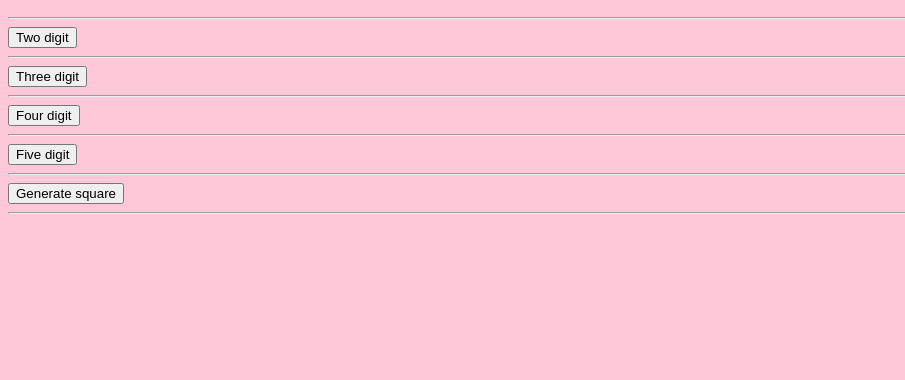
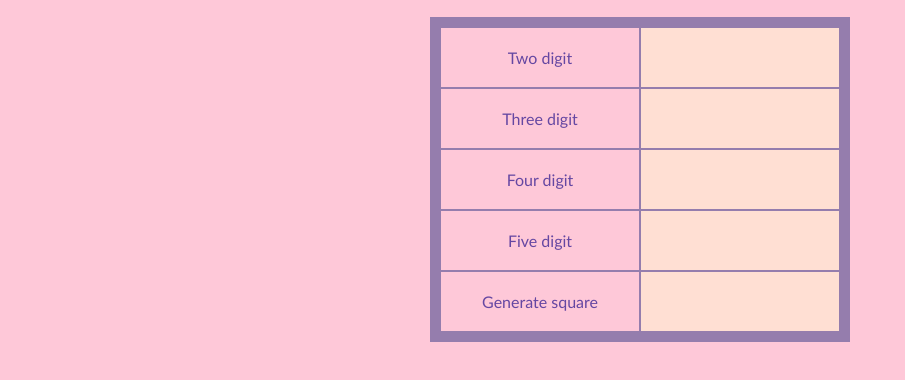
Before and after one commit to subinkuttappan/five_digit_squaring, a plain HTML site: page index.html in a window 1280 px wide. Shown: the part 50-430 px from the top of the page, without its empty margins (0-905 px from the left). Drawn offline with Linux system fonts and the light colour scheme.

Commit message:
Update index.html

```diff
--- a/index.html
+++ b/index.html
@@ -12,22 +12,42 @@
     </head>
 
     <body>
-        <h2 id="fds-heading">Five Digit Squaring</h2>
-        <hr>
-        <button class="fds-button-number" onclick="generateNumber(2)">Two digit</button>
-        <label id="fds-number-two"></label>
-        <hr>
-        <button class="fds-button-number" onclick="generateNumber(3)">Three digit</button>
-        <label id="fds-number-three"></label>
-        <hr>
-        <button class="fds-button-number" onclick="generateNumber(4)">Four digit</button>
-        <label id="fds-number-four"></label>
-        <hr>
-        <button class="fds-button-number" onclick="generateNumber(5)">Five digit</button>
-        <label id="fds-number-five"></label>
-        <hr>
-        <button class="fds-button-square" onclick="generateSquare()">Generate square</button>
-        <label id="fds-square"></label>
-        <hr>
+        <div id="fds-heading">
+            <h2 >Five Digit Squaring</h2>
+        </div>
+
+
+        <div class="grid-container">
+            <div role="button" class="grid-item grid-item-left" onclick="generateNumber(2)">
+                Two digit
+            </div>
+            <div class="grid-item grid-item-right">
+                <label id="fds-number-two"></label>
+            </div>
+            <div role="button"  class="grid-item grid-item-left" onclick="generateNumber(3)">
+                Three digit
+            </div>
+            <div class="grid-item grid-item-right">
+                <label id="fds-number-three"></label>
+            </div>
+            <div class="grid-item grid-item-left" onclick="generateNumber(4)">
+                Four digit
+            </div>
+            <div class="grid-item grid-item-right">
+                <label id="fds-number-four"></label>
+            </div>
+            <div class="grid-item grid-item-left" onclick="generateNumber(5)">
+                Five digit
+            </div>
+            <div class="grid-item grid-item-right">
+                <label id="fds-number-five"></label>
+            </div>
+            <div class="grid-item grid-item-left" onclick="generateSquare()">
+                Generate square
+            </div>
+            <div class="grid-item grid-item-right">
+                <label id="fds-square"></label>
+            </div>
+        </div>
     </body>
 </html>
```
